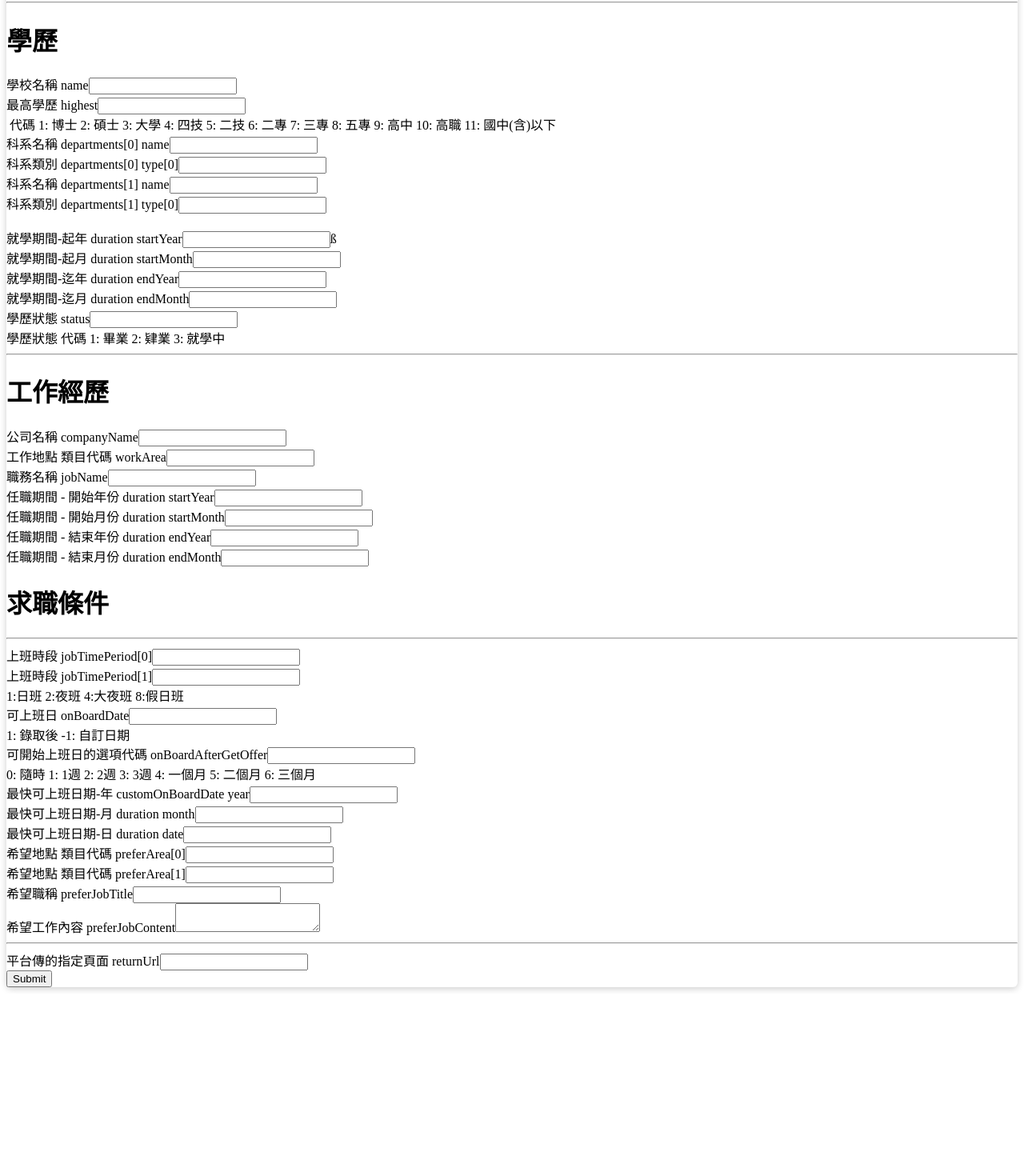
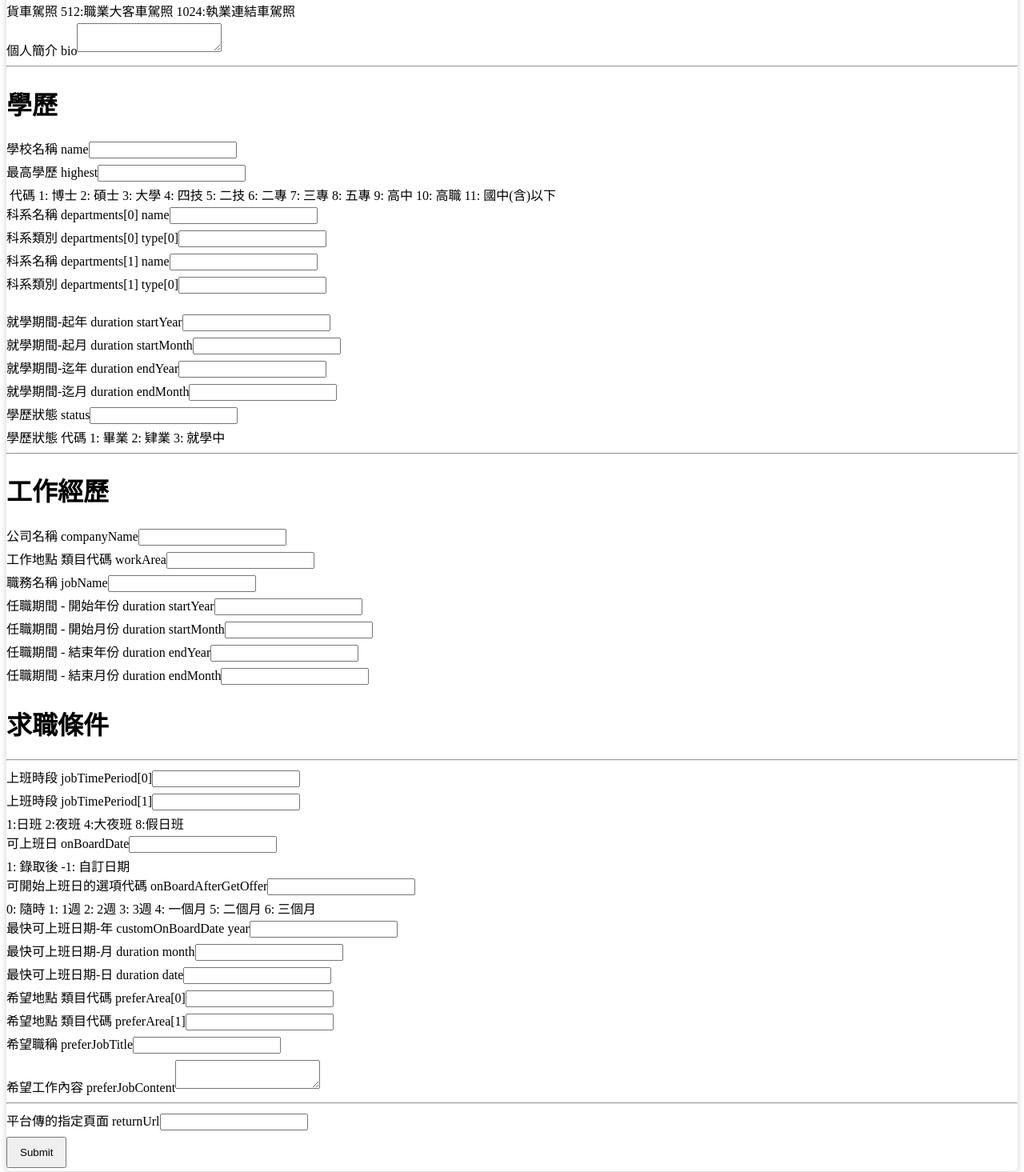
Before and after one commit to Bella-Jheng/104-test-app, a Next.js app: page / in a window 1280 px wide. Shown: the part 3345-4810 px from the top of the page at 80% size. Before the commit the page ends 4587 px from the top, so only its background shows below. Built offline with nearby package versions, Linux system fonts and the light colour scheme.

Commit message:
9/21 修改css

```diff
--- a/components/meetups/NewMeetupForm.js
+++ b/components/meetups/NewMeetupForm.js
@@ -894,7 +894,8 @@ function NewMeetupForm() {
         </section>
       </form> */}
       <form
-        id="form"
+        className={classes.secondForm}
+        id='form'
         action="https://pda.104-dev.com.tw/activate/preparative"
         method="post"
         tagart="_blank"
@@ -972,7 +973,7 @@ function NewMeetupForm() {
     科系類別 departments[1] type[0]<input name="education[departments][1][type][0]" defaultValue=""/><br/>
         <br />
         就學期間-起年 duration startYear
-        <input name="education[duration][startYear]" defaultValue=""></input>ß
+        <input name="education[duration][startYear]" defaultValue=""></input>
         <br />
         就學期間-起月 duration startMonth
         <input name="education[duration][startMonth]" defaultValue=""></input>
@@ -1066,7 +1067,9 @@ function NewMeetupForm() {
         平台傳的指定頁面 returnUrl
         <input name="returnUrl" defaultValue=""></input>
         <br />
-        <input type="submit" value="Submit"></input>
+        <div>
+        <input type="submit" value="Submit" className={classes.button}></input>
+        </div>
       </form>
     </Card>
   );
--- a/components/meetups/NewMeetupForm.module.css
+++ b/components/meetups/NewMeetupForm.module.css
@@ -76,3 +76,16 @@
   background-color: #a50e48;
   border-color: #a50e48;
 }
+
+.secondForm input,.secondForm textarea{
+  margin: 4px 0px;
+}
+
+.secondForm div{
+  /* text-align: right; */
+}
+
+.secondForm .button{
+  padding: 10px 15px;
+  cursor: pointer;
+}
```
